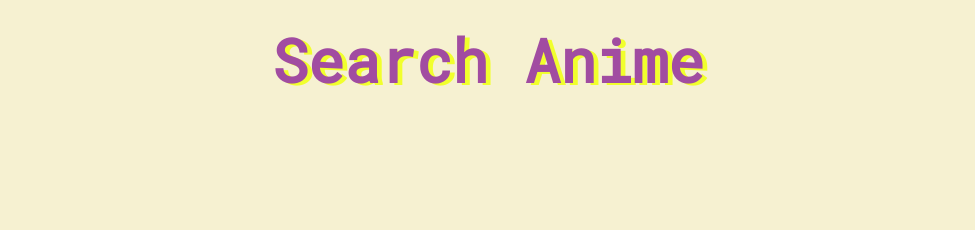
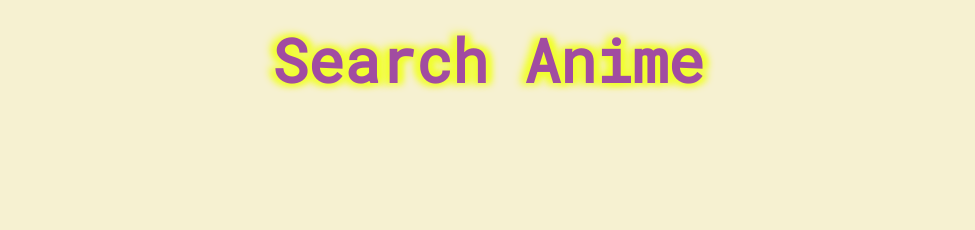
Before and after one commit to WebAhead12/Death-File, a website: page front_end/index.html in a window 1280 px wide. Shown: the top 230 px of the page, without its empty margins (152-1127 px from the left). Drawn offline with Linux system fonts and the light colour scheme; files whose address does not match are found by name.

Commit message:
fixed search bar position again + results padding fix

```diff
--- a/front_end/style.css
+++ b/front_end/style.css
@@ -123,9 +123,9 @@ button.big-button:active::before {
   font-family: "Roboto Mono", monospace;
   text-align: center;
   margin-bottom: 10%;
-  text-shadow: 0.2rem 0.1rem 0rem #f1ff2c;
+  text-shadow: 0.2rem 0.1rem .3rem #f1ff2c, -0.2rem -0.1rem .4rem #f1ff2c, -0.2rem 0.1rem .3rem #f1ff2c, 0.2rem -0.1rem .3rem #f1ff2c ;
   top: 0;
-  padding-bottom: 30%;
+  padding-bottom: 60px;
 }
 .main {
   display: flex;
@@ -145,7 +145,7 @@ button.big-button:active::before {
   background-color: #e26d5c;
   border-radius: 0 0 0.5rem 0.5rem;
   color: white;
-  padding-left: 60px;
+  padding-left: 20px;
   max-height: 40vh;
   overflow-y: scroll;
   /* border-top: 1px solid rgb(253, 255, 139); */
```
